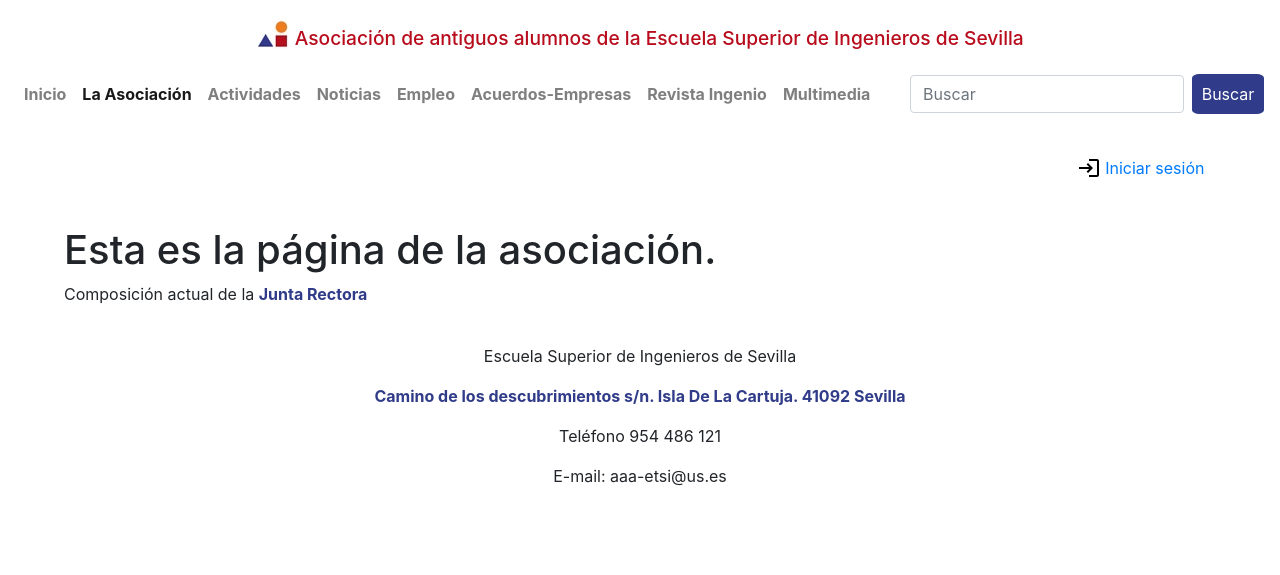
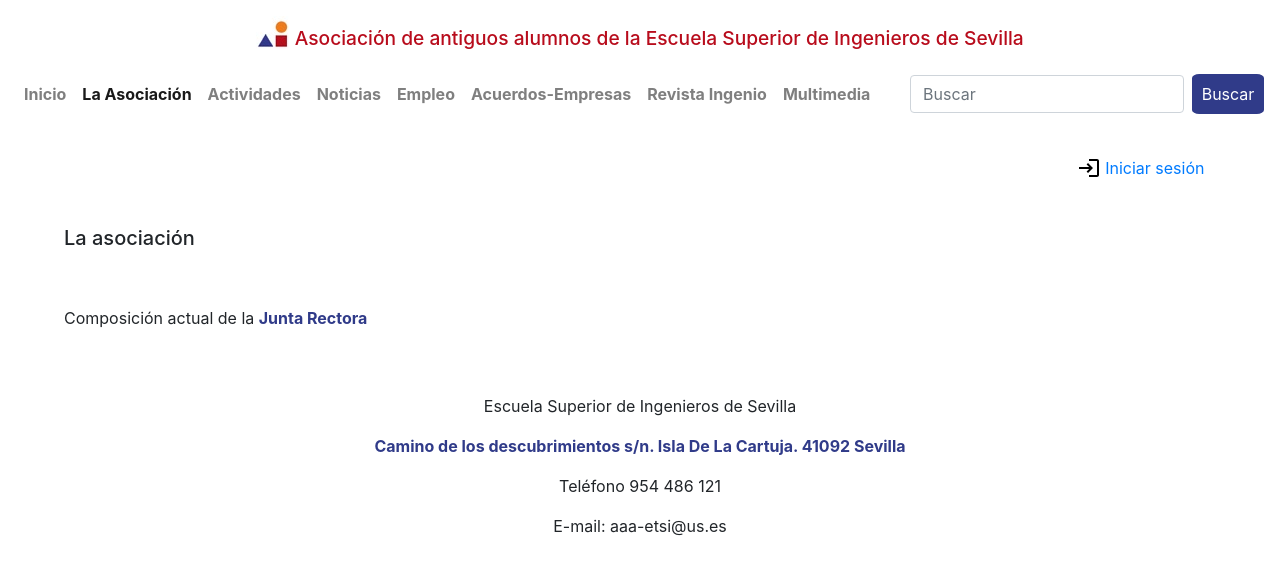
Before and after one commit to morolok/antiguos_alumnos_tfg, a Django app: page /antalumnos/asociacion/ in a window 1280 px wide. Shown: the top 575 px of the page. Run offline with Django 3.2, Linux system fonts and the light colour scheme; some libraries are stand-ins or nearby versions.

Commit message:
Retoque de la página de la asociación

```diff
--- a/gestionBD/templates/asociacion.html
+++ b/gestionBD/templates/asociacion.html
@@ -10,9 +10,16 @@
 
 <div id="cuerpo">
 
-    <h1>Esta es la página de la asociación.</h1>
+    <div id="tituloPaginaAsociacion" class="row">
+        <h5 class="col-12 col-sm-12 col-md-12 col-lg-12 col-xl-12">La asociación</h5>
+    </div>
 
-    <p>Composición actual de la <a href="{% url 'juntaRectora' %}" id="enlaceAColor">Junta Rectora</a></p>
+    <div id="contenedorEnlaceJuntaRectora" class="row">
+        <p class="col-12 col-sm-12 col-md-12 col-lg-12 col-xl-12">
+            Composición actual de la <a href="{% url 'juntaRectora' %}" id="enlaceAColor">Junta Rectora</a>
+        </p>
+    </div>
+
 
 </div>
 
--- a/static/css/antiguos_alumnos.css
+++ b/static/css/antiguos_alumnos.css
@@ -154,6 +154,16 @@ body{
 /**/
 #direccionPostal{
     clear: right;
+}
+
+
+/* Visualización de la página "asociacion" */
+#tituloPaginaAsociacion{
+    margin-bottom: 3em;
+}
+
+#contenedorEnlaceJuntaRectora{
+    margin-bottom: 3em;
 }
 
 
```
